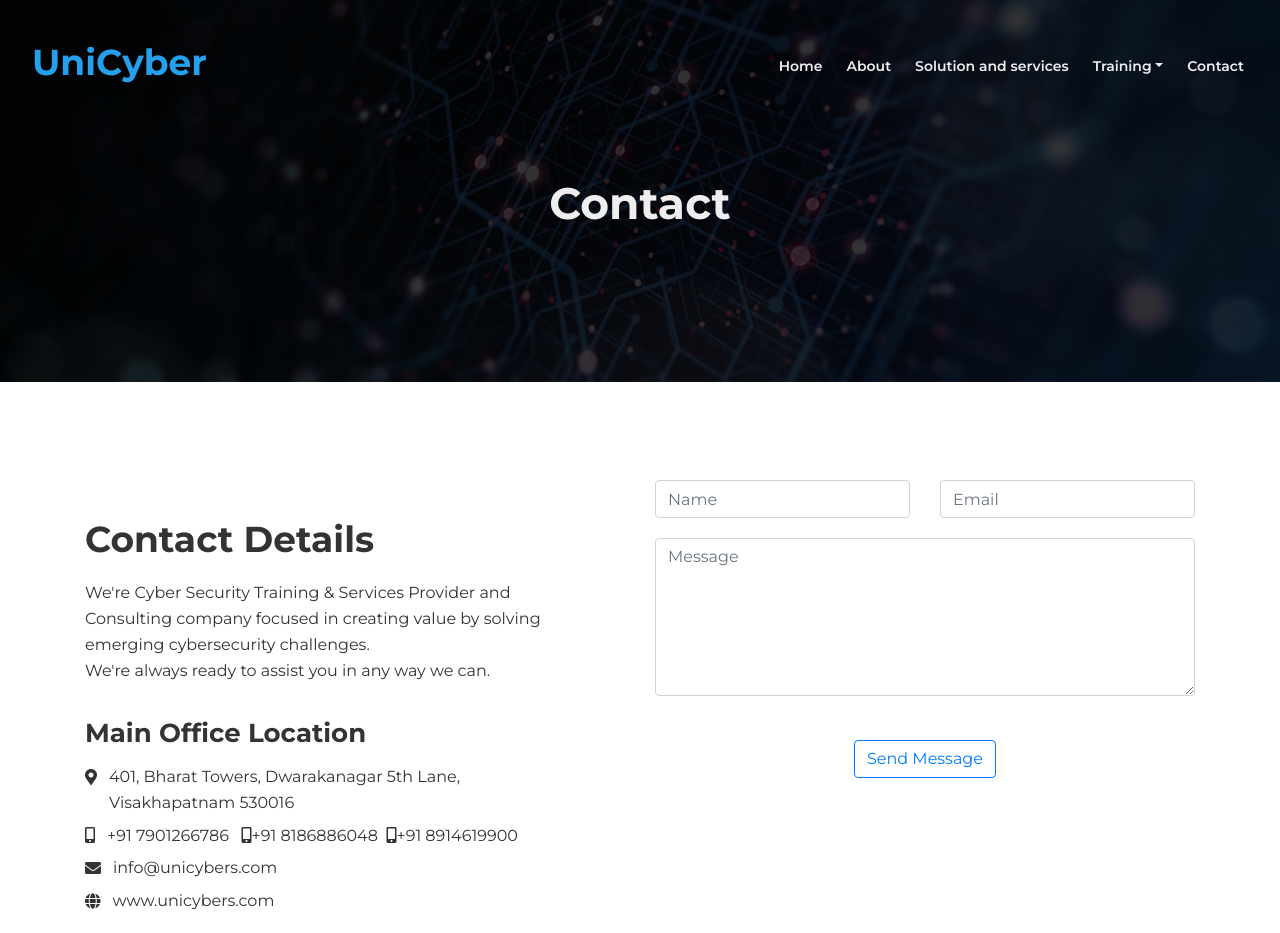
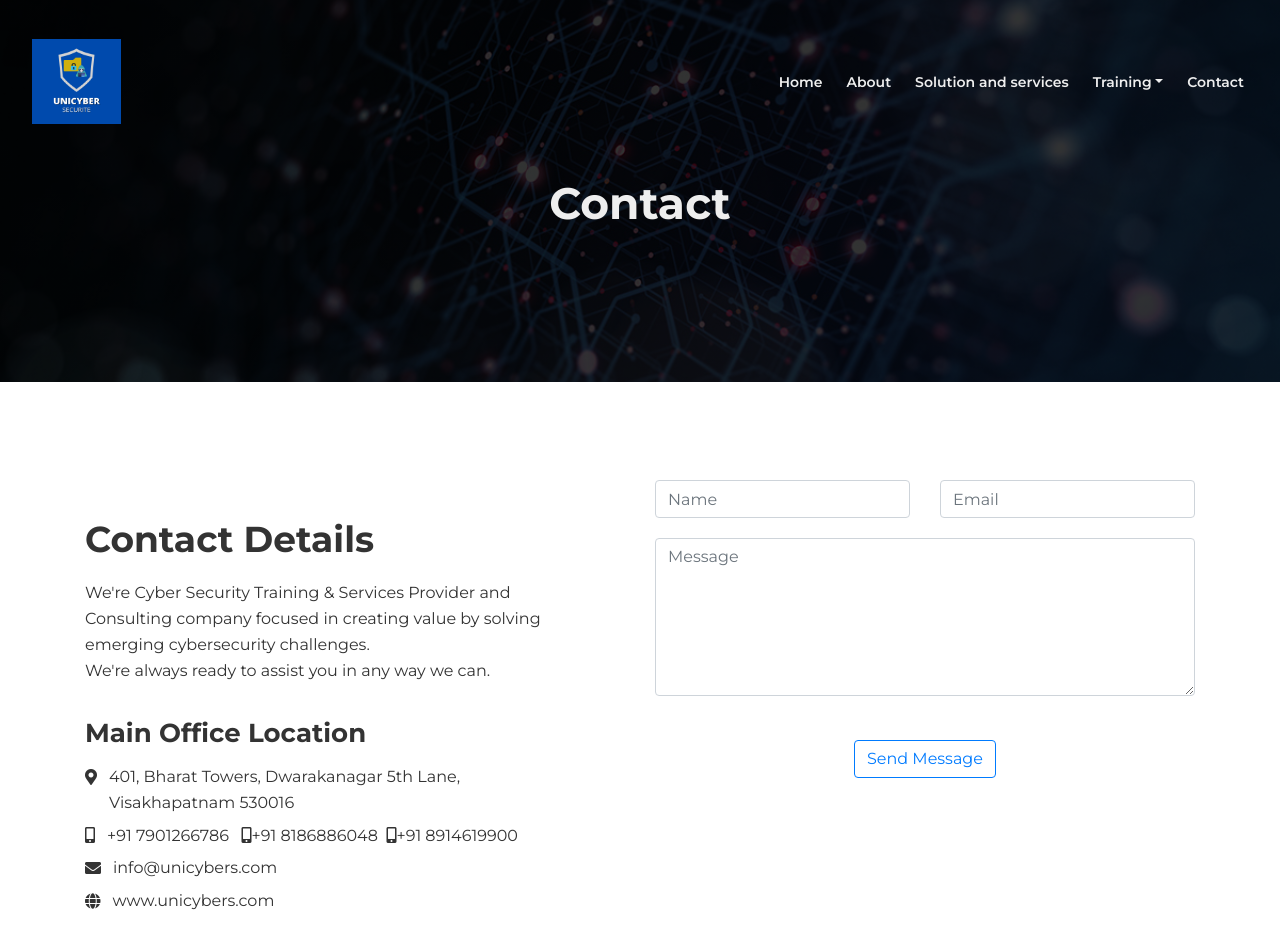
Before and after one commit to roomhost312/c-yber-client, a plain HTML site: page contact.html in a window 1280 px wide. Shown: the top 933 px of the page. Drawn offline with Linux system fonts and the light colour scheme.

Commit message:
Update contact.html

```diff
--- a/contact.html
+++ b/contact.html
@@ -58,7 +58,7 @@
     <nav class="navbar navbar-expand-lg navbar-dark navbar-custom fixed-top">
 
         <!-- Image Logo -->
-        <a class="navbar-brand logo-image" href="index.html" style="text-decoration: none;"><h2 style="color:#24a0ed">UniCyber</h2> <!--<img src="images/logo.svg" alt="alternative">--></a>
+        <a class="navbar-brand logo-image" href="index.html" style="text-decoration: none;"><!--<h2 style="color:#24a0ed">UniCyber</h2>--> <img src="img/logo.png" alt="alternative"  id="logo-img-respons"></a>
 
         <!-- Mobile Menu Toggle Button -->
         <button class="navbar-toggler" type="button" data-toggle="collapse" data-target="#navbarsExampleDefault" aria-controls="navbarsExampleDefault" aria-expanded="false" aria-label="Toggle navigation">
```
